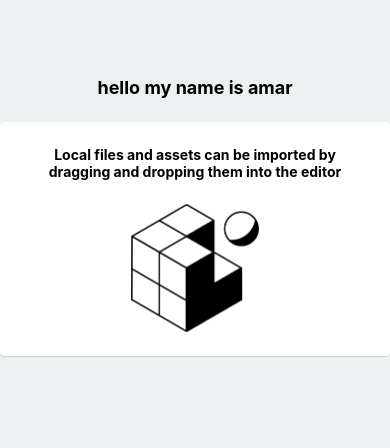
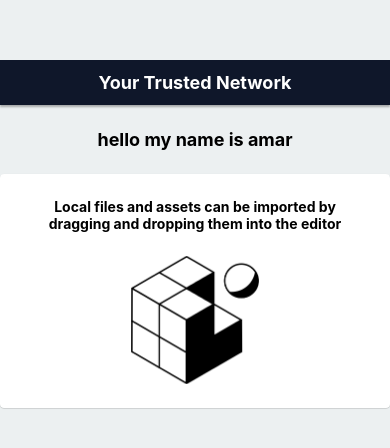
Before and after one commit to amrinder2002/InCircle, a React Native app: screen / in a window 390 px wide. Shown: the part 218-666 px from the top of the page. Built offline with nearby package versions, Linux system fonts and the light colour scheme.

Commit message:
Add sticky header component

```diff
--- a/App.js
+++ b/App.js
@@ -5,10 +5,12 @@ import { Card } from 'react-native-paper';
 
 // or any files within the Snack
 import AssetExample from './components/AssetExample';
+import Header from './components/Header';
 
 export default function App() {
   return (
     <SafeAreaView style={styles.container}>
+      <Header />
       <Text style={styles.paragraph}>
         hello my name is amar
       </Text>
@@ -24,6 +26,7 @@ const styles = StyleSheet.create({
     flex: 1,
     justifyContent: 'center',
     backgroundColor: '#ecf0f1',
+    paddingTop: 60,
     padding: 8,
   },
   paragraph: {
--- /dev/null
+++ b/components/Header.js
@@ -0,0 +1,31 @@
+import { View, Text, StyleSheet } from 'react-native';
+
+export default function Header() {
+  return (
+    <View style={styles.container}>
+      <Text style={styles.logo}>Your Trusted Network</Text>
+      {/* Future Icons (🔍, 🔔) */}
+    </View>
+  );
+}
+
+const styles = StyleSheet.create({
+  container: {
+    position: 'sticky',
+    top: 0,
+    width: '100%',
+    backgroundColor: '#0F172A',
+    shadowColor: '#000',
+    shadowOffset: { width: 0, height: 2 },
+    shadowOpacity: 0.3,
+    shadowRadius: 2,
+    elevation: 3,
+    paddingVertical: 12,
+    alignItems: 'center',
+  },
+  logo: {
+    color: '#fff',
+    fontSize: 18,
+    fontWeight: 'bold',
+  },
+});
```
